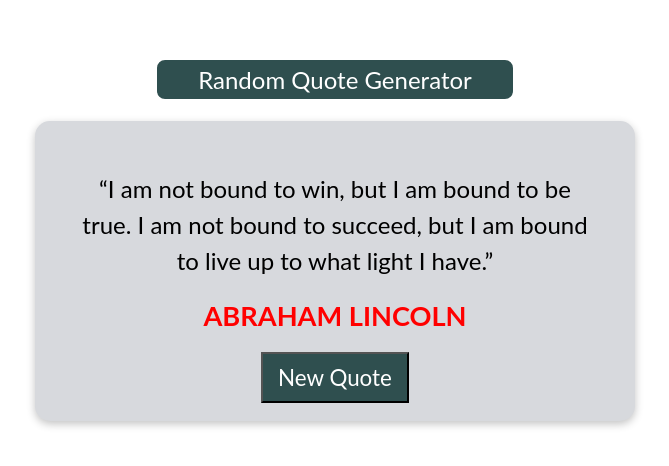
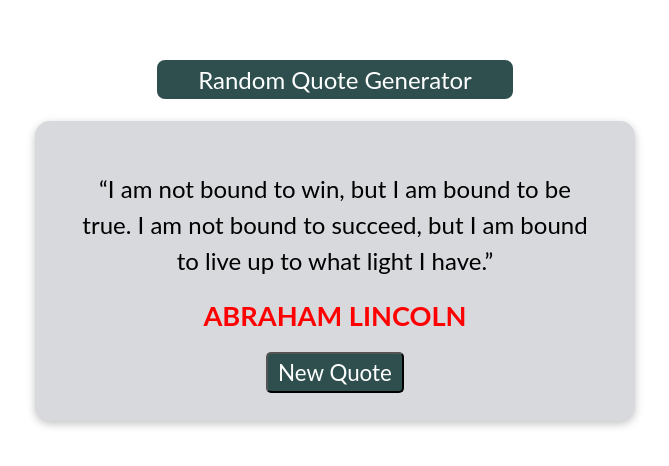
Before and after one commit to KingPin-1/Project---Quote-Generator, a plain HTML site: page index.html in a window 1280 px wide. Shown: the part 162-628 px from the top of the page, without its empty margins (305-974 px from the left). Drawn offline with Linux system fonts and the light colour scheme.

Commit message:
Structure and Styling is Complete

```diff
--- a/index.html
+++ b/index.html
@@ -42,5 +42,8 @@
                 </div>
             </div>
         </div>
+
+        <!-- SCRIPTS -->
+        <script src="logic.js"></script>
     </body>
 </html>
--- a/style.css
+++ b/style.css
@@ -42,17 +42,21 @@ body {
     font-size: 1.5rem;
     line-height: 1.5;
 }
-.author{
+.author {
     font-size: 1.7rem;
     font-weight: bolder;
     text-transform: uppercase;
     color: red;
     margin-top: 20px;
 }
-.btn-area button{
+.btn-area button {
     color: white;
     background-color: darkslategrey;
     font-size: 1.4rem;
-  padding: 10px 15px;
+    padding: 5px 10px;
     margin-top: 20px;
+    border-radius: 5px;
 }
+.btn-area button:active {
+    background-color: lightblue;
+}
```
Also changed, not shown: logic.js (added). Lines whose indentation alone changed are shown as unchanged.
